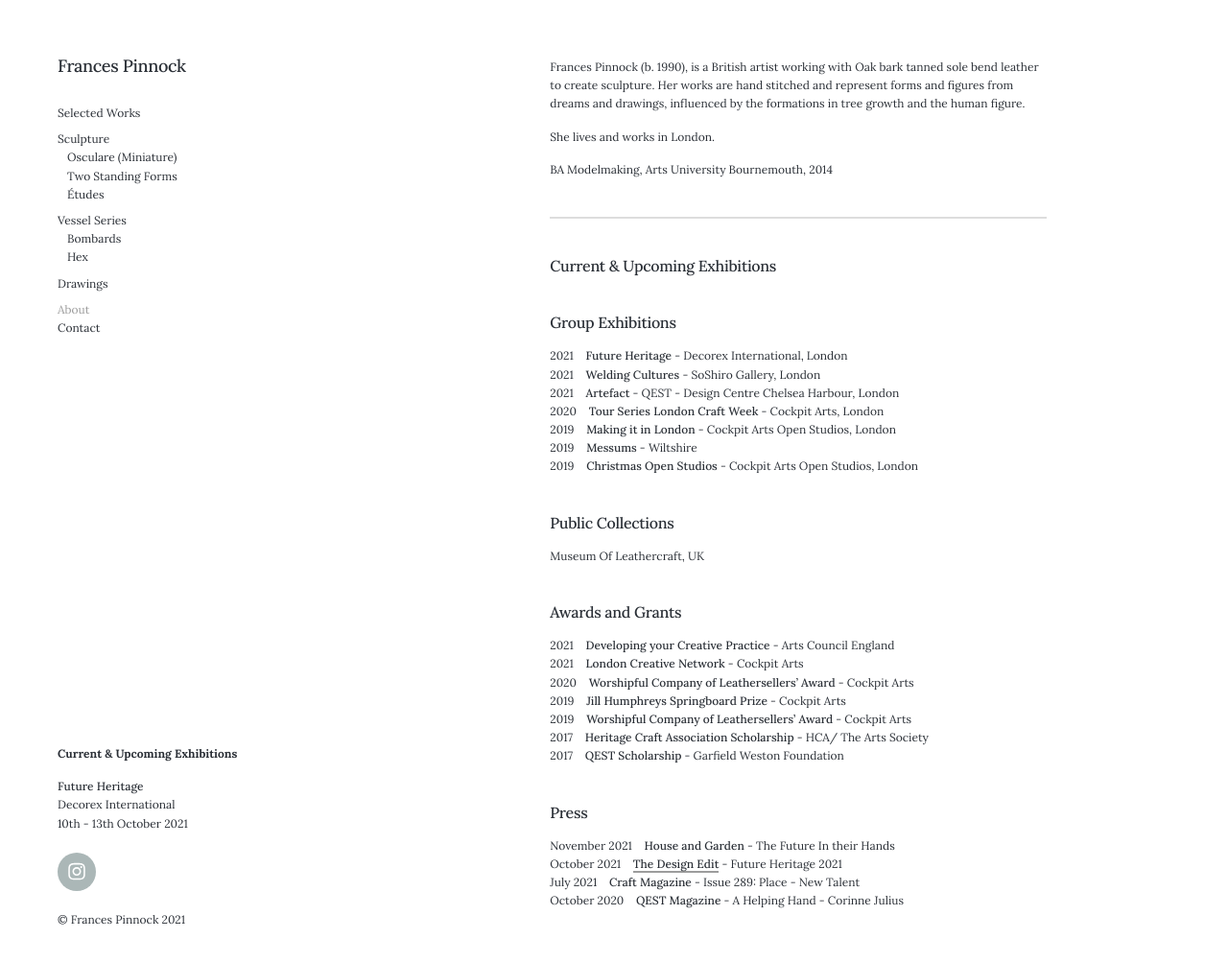
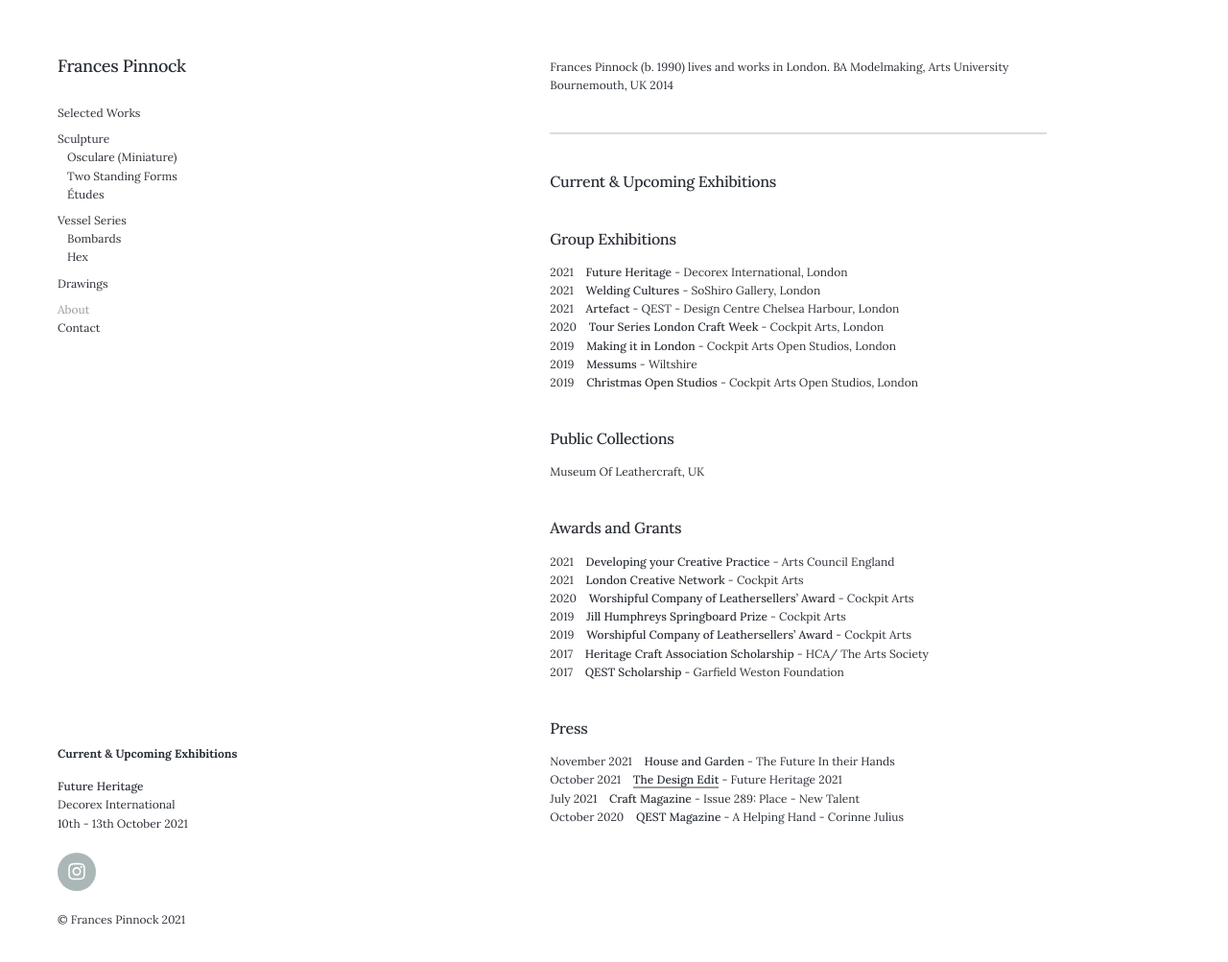
Before and after one commit to francespinnock/francespinnock.github.io, a Jekyll site: the page built from _pages/about.md, in a window 1280 px wide and 1008 px high. Shown: the top 1003 px of the window at 96% size. Built offline with Jekyll 4.4.1, drawn with Linux system fonts in a browser that asks for light colours; nearby versions of some CDN libraries.

Commit message:
Update about.md

```diff
--- a/_pages/about.md
+++ b/_pages/about.md
@@ -3,12 +3,8 @@ title:
 subtitle:
 description: About Frances Pinnock
 ---
-Frances Pinnock (b. 1990), is a British artist working with Oak bark tanned sole bend leather to create sculpture.
-Her works are hand stitched and represent forms and figures from dreams and drawings, influenced by the formations in tree growth and the human figure.
-
-She lives and works in London.
-
-BA Modelmaking, Arts University Bournemouth, 2014
+Frances Pinnock (b. 1990) lives and works in London.
+BA Modelmaking, Arts University Bournemouth, UK 2014
 
 
 <hr />
```
